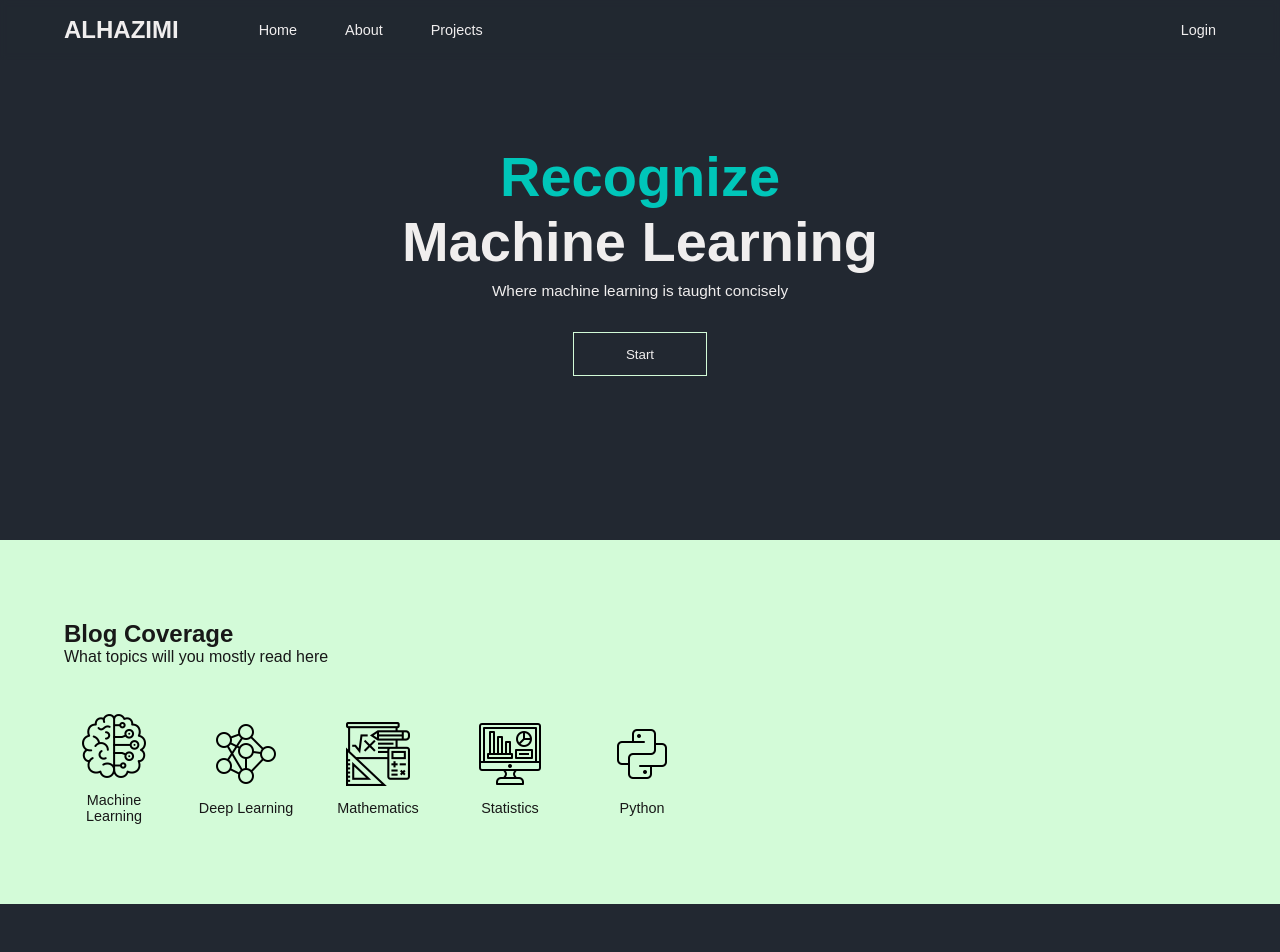
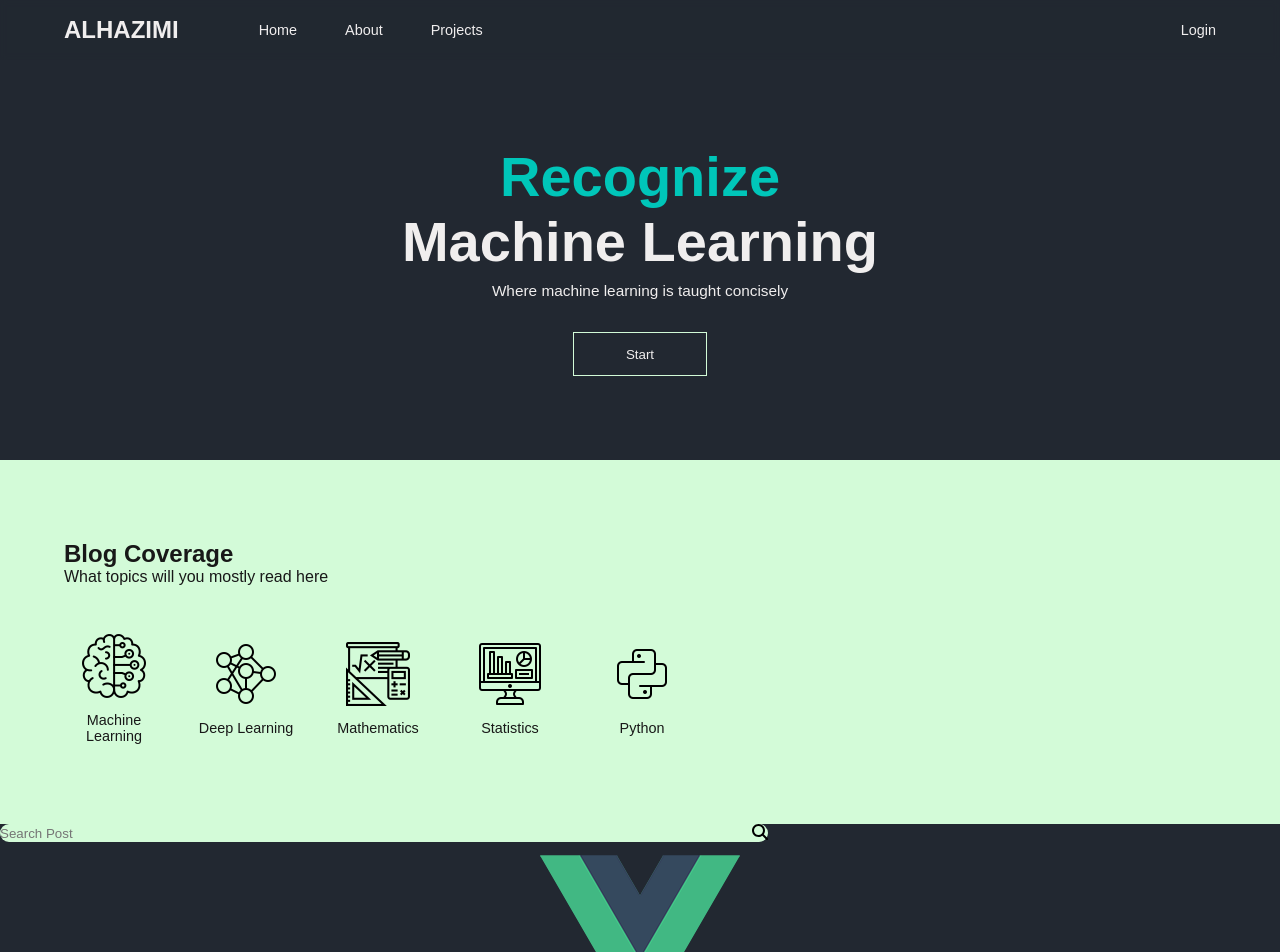
Before and after one commit to rakkaalhazimi/Vue-Blogspot, a Vue app: page / in a window 1280 px wide. Shown: the top 952 px of the page. Built offline with nearby package versions, Linux system fonts and the light colour scheme.

Commit message:
change: mv style to scss file

```diff
--- a/src/App.vue
+++ b/src/App.vue
@@ -14,295 +14,3 @@
 import SectionFooter from "./components/SectionFooter.vue"
 import SectionContent from "./components/SectionContent.vue"
 </script>
-
-<style>
-/* ====================
- 1. Variables
-==================== */
-:root {
-
-  /* --------------------
-   1.1 Color Variables
-  --------------------- */
-  --dominant: #222831;
-  --dominant-shade: #13171D;
-  --dominant-transparent: rgba(34, 40, 49, 0.8);
-  --complement: #D3FBD8;
-  --accent: #00C6B9;
-  --text-dark: #f0eeee;
-  --text-light: #181818;
-
-  /* --------------------
-   1.2 Margin Variables
-  --------------------- */
-  --text-margin: 20px;
-  --vw-margin: 5vw;
-
-  --small-space: 10px;
-  --medium-space: 20px;
-  --big-space: 30px;
-
-  /* --------------------
-   1.3 Padding Variables
-  --------------------- */
-  --small-padding: 5px;
-  --medium-padding: 10px;
-  --big-padding: 15px;
-
-  --button-padding: 15px;
-  --input-padding: 15px;
-
-  /* --------------------
-  1.4 Size Variables
-  --------------------- */
-  --navbar-link-height: 50px;
-  --navbar-link-width: 120px;
-
-  --card-width: 300px;
-  --card-height: 300px;
-
-  --photo-width: 150px;
-  --photo-height: 150px;
-
-  --admin-form-min-width: 300px;
-  --admin-form-min-height: 400px;
-
-  --icon-size: 1.2em;
-
-  /* ----------------------
-  1.4 Transition Variables
-  ------------------------- */
-  --default-transition: all 0.5s ease;
-}
-
-/* ====================
- 2. Default Styles
-==================== */
-* {
-  margin: 0;
-  padding: 0;
-  box-sizing: border-box;
-}
-
-html {
-  scroll-behavior: smooth;
-}
-
-a {
-  display: inline-block;
-  text-decoration: none;
-}
-
-button {
-  background: transparent;
-  border: none;
-  cursor: pointer;
-}
-
-input {
-  border: none;
-}
-
-input:focus {
-  outline: none;
-}
-
-img {
-  align-self: center;
-}
-
-ul {
-  list-style-type: none;
-}
-
-#app {
-  display: flex;
-  flex-direction: column;
-  min-height: 100vh;
-  font-family: sans-serif;
-  background-color: var(--dominant);
-  text-align: center;
-}
-
-header {
-  display: flex;
-  flex-direction: column;
-  justify-content: center;
-  align-items: center;
-  padding: var(--medium-padding);
-  min-height: 50vh;
-  color: var(--text-dark);
-}
-
-header h1 {
-  font-size: clamp(1.2rem, 5vw, 3.5rem);
-}
-
-header h2 {
-  font-size: clamp(1.5rem, 3.5vw, 2rem);
-}
-
-header h3 {
-  font-size: clamp(1.17rem, 2vw, 1.5rem);
-}
-
-header h4 {
-  font-size: clamp(1rem, 1.5vw, 1.17rem);
-}
-
-header p {
-  font-size: clamp(0.8rem, 1.2vw, 1.1rem);
-}
-
-/* ====================
- 3. Components
-==================== */
-
-/* Button */
-.btn {
-  padding: 1em;
-  min-width: 10em;
-  border: 1px solid var(--complement);
-  transition: var(--default-transition);
-}
-
-.btn:hover {
-  color: var(--accent);
-  border: 1px solid var(--accent);
-}
-
-.btn:active {
-  color: var(--complement);
-  border: 1px solid var(--complement);
-  transition: 0s;
-}
-
-.close-btn {
-  background: transparent;
-  font-size: 1.2em;
-}
-
-/* Display */
-.flex-col {
-  display: flex;
-  flex-direction: column;
-  flex-wrap: wrap;
-  justify-content: center;
-  row-gap: 1em;
-}
-
-.flex-row {
-  display: flex;
-  flex-wrap: wrap;
-  justify-content: center;
-  align-items: center;
-  column-gap: 1em;
-}
-
-/* Size */
-.content-pad {
-  padding: 5rem 5vw;
-}
-
-/* List */
-.form-item {
-  display: flex;
-  flex-direction: column;
-  gap: var(--small-space);
-  margin-bottom: var(--small-space);
-}
-
-.link-list {
-  display: flex;
-  column-gap: 3rem;
-}
-
-.link-item {
-  display: flex;
-  align-items: center;
-}
-
-/* Card */
-.form-card {
-  display: flex;
-  flex-direction: column;
-  gap: var(--small-space);
-
-  padding: max(4vw, 40px) max(3vw, 30px);
-  width: max(20vw, 300px);
-  height: auto;
-
-  text-align: left;
-}
-
-/* Position */
-.floating-center {
-  position: fixed;
-  top: 50%;
-  left: 50%;
-  transform: translate(-50%, -50%);
-  z-index: 3;
-}
-
-.sticky-top {
-  position: sticky;
-  top: 0;
-}
-
-/* Layer */
-.overlay {
-  display: none;
-  position: fixed;
-  z-index: 2;
-  width: 100vw;
-  height: 100vh;
-  background-color: rgba(0, 0, 0, 0.4);
-}
-
-/* Input */
-.input-text {
-  padding: .8em;
-  width: 100%;
-  background-color: var(--text-dark);
-  color: var(--text-light);
-}
-
-
-/* Typography */
-.title {
-  margin-bottom: .5em;
-}
-
-.text-left {
-  text-align: left;
-}
-
-.small-text {
-  font-size: 0.9em;
-}
-
-.text-dark {
-  color: var(--text-dark);
-}
-
-.text-light {
-  color: var(--text-light);
-}
-
-.text-accent {
-  color: var(--accent);
-}
-
-
-/* Effect */
-.glow {
-  background-color: var(--dominant);
-  color: var(--text-dark);
-  border-radius: 5px;
-  box-shadow: 0px 5px 10px var(--dominant-shade);
-}
-
-.hide {
-  display: none;
-}
-</style>
```
